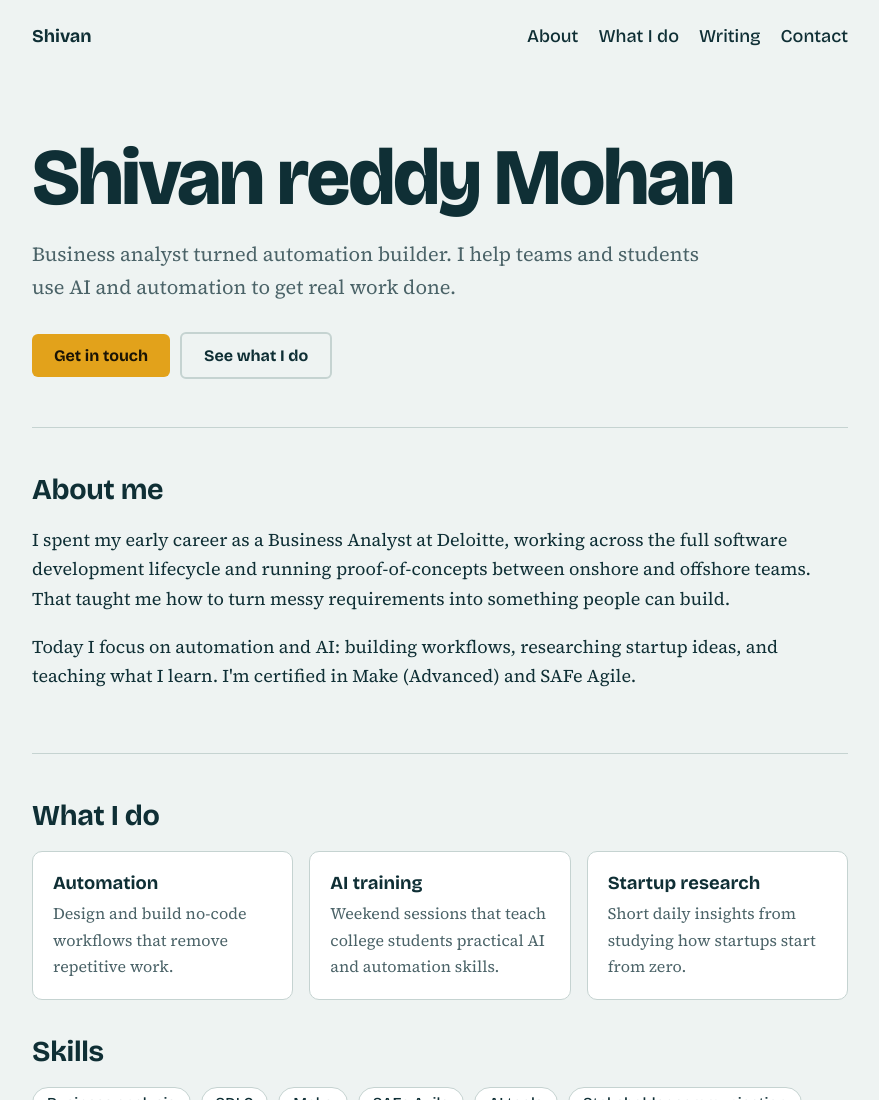
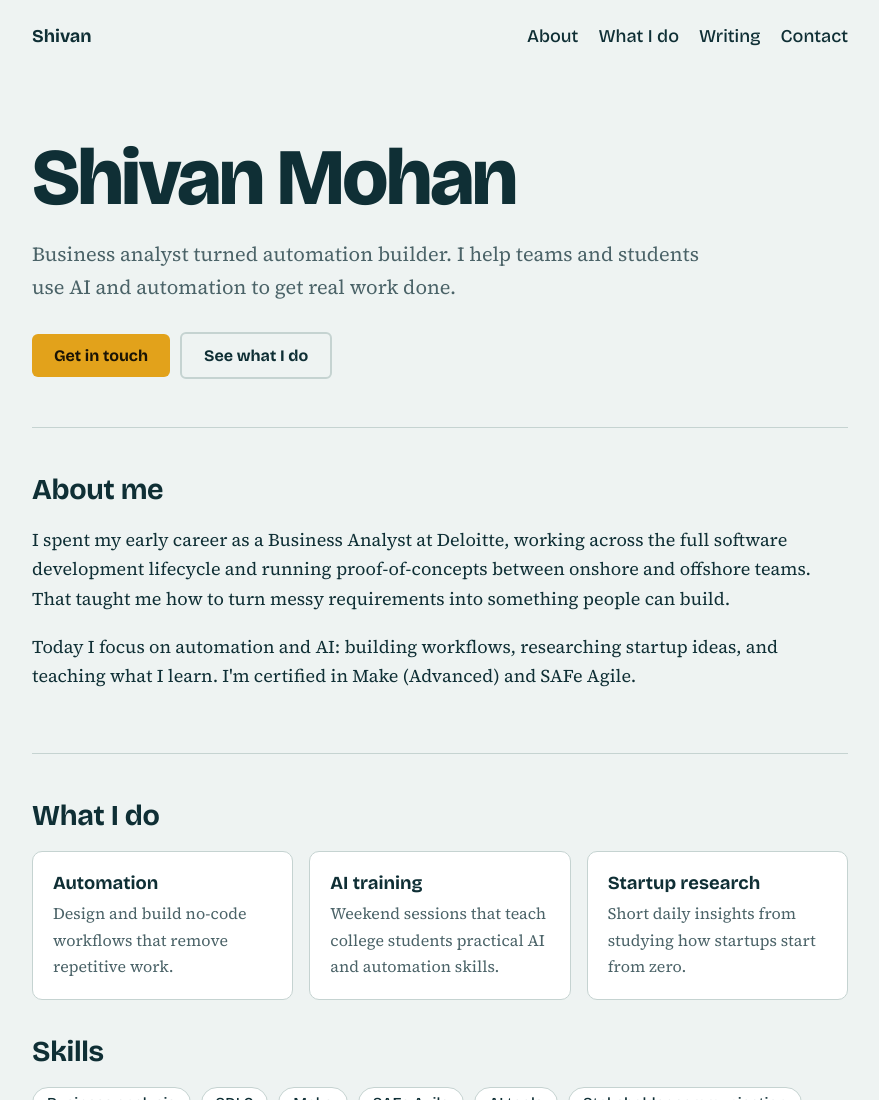
Before and after one commit to Shivan1224/my-website, a plain HTML site: page index.html in a window 1280 px wide. Shown: the top 1100 px of the page, without its empty margins (200-1079 px from the left). Drawn offline with nearby package versions, Linux system fonts and the light colour scheme.

Commit message:
Update index.html

```diff
--- a/index.html
+++ b/index.html
@@ -47,7 +47,7 @@ footer{padding:30px 0 40px;color:var(--muted);font-size:.95rem;border-top:1px so
 <nav><strong>Shivan</strong><div><a href="#about">About</a><a href="#work">What I do</a><a href="#writing">Writing</a><a href="#contact">Contact</a></div></nav>
 
 <header class="hero">
-<h1> Shivan reddy Mohan</h1>
+<h1> Shivan  Mohan</h1>
 <p>Business analyst turned automation builder. I help teams and students use AI and automation to get real work done.</p>
 <a class="btn" href="#contact">Get in touch</a><a class="btn alt" href="#work">See what I do</a>
 </header>
```
